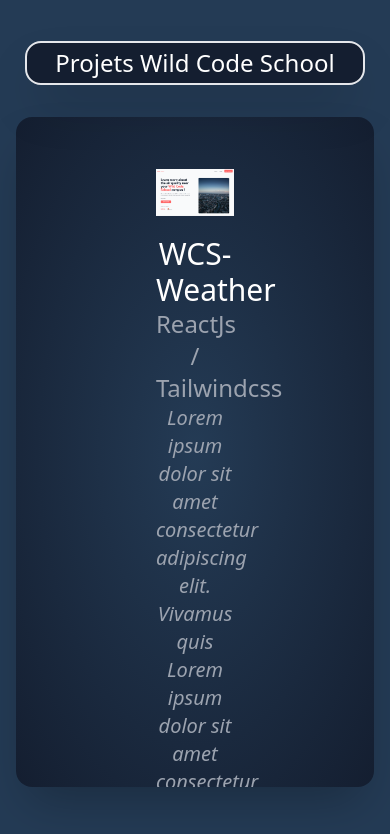
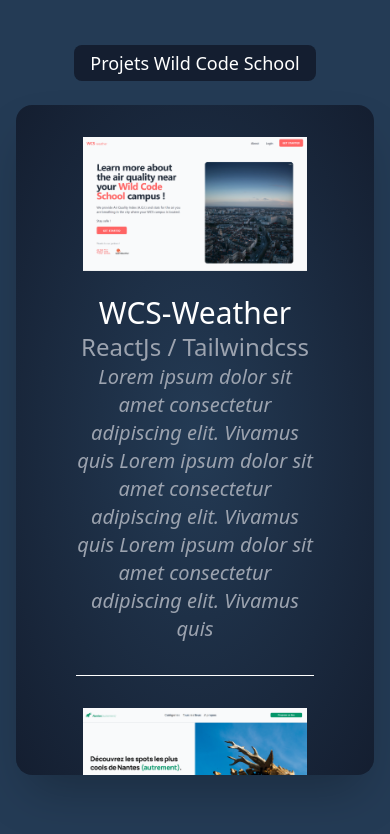
Before and after one commit to KvnMrs/Portfolio-ReactJs, a React (Create React App) app: page /portfolio in a window 390 px wide. Shown: the top 834 px of the page. Built offline with nearby package versions, Linux system fonts and the light colour scheme.

Commit message:
style : responsive page "Portfolio"

```diff
--- a/src/components/uniques/Portfolio.jsx
+++ b/src/components/uniques/Portfolio.jsx
@@ -8,12 +8,12 @@
       <div className="w-11/12 bg-dark_blue scrollbar-hide gradiant-dark rounded-2xl overflow-scroll divide-y divide-white h-5/6 mx-auto my-6 px-5 shadow-2xl ">
         {dataPortfolio.map((el) => (
           <>
-            <div className=" w-3/4 text-center py-8 px-20 m-auto mt-5 ">
+            <div className=" w-3/4 text-center py-8 md:px-20 m-auto ">
               <a href={el.lien} blank="" className="">
                 <img
                   alt={el.titre}
                   src={el.image}
-                  className="w-96 mx-auto mb-5"
+                  className="w-56 md:w-80 mx-auto mb-6"
                 />
               </a>
               <h1 className="text-3xl text-white">{el.titre}</h1>
--- a/src/pages/Portfolio.jsx
+++ b/src/pages/Portfolio.jsx
@@ -1,16 +1,12 @@
 import React from "react";
 import Portfolio from "../components/uniques/Portfolio";
+import Button from "../components/communs/Button";
 
 const Portefolio = () => {
   return (
     <>
       <div className="w-full text-center mx-auto py-5 list-none h-screen place-content-center  ">
-        <button
-          type="button"
-          className="text-2xl m-2 text-white border-2 border-gray-200 bg-dark_blue hover:bg-white hover:text-dark_blue py-1 px-7 rounded-2xl  shadow-2xl"
-        >
-          Projets Wild Code School
-        </button>
+        <Button>Projets Wild Code School</Button>
         <Portfolio />
       </div>
     </>
```
